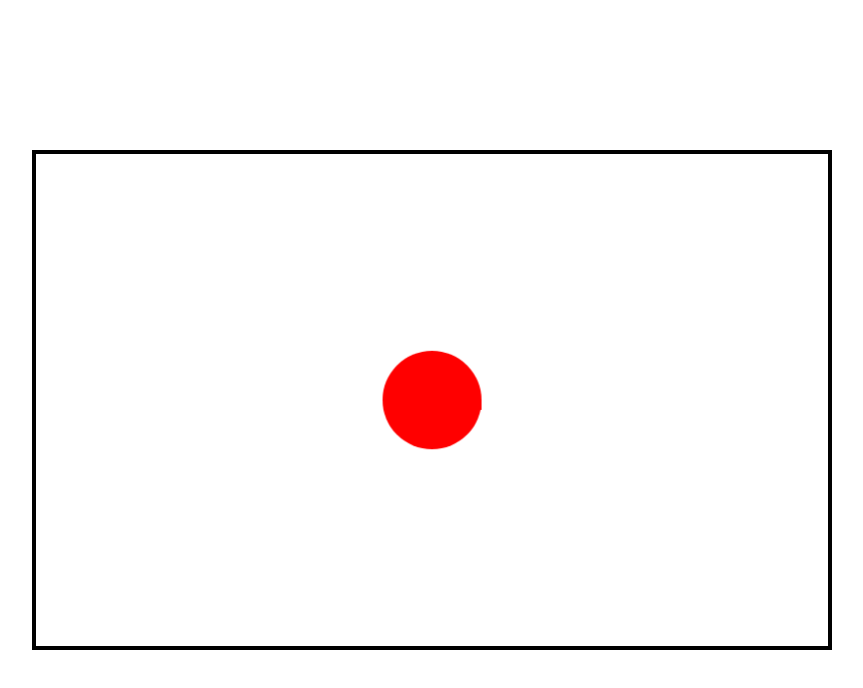
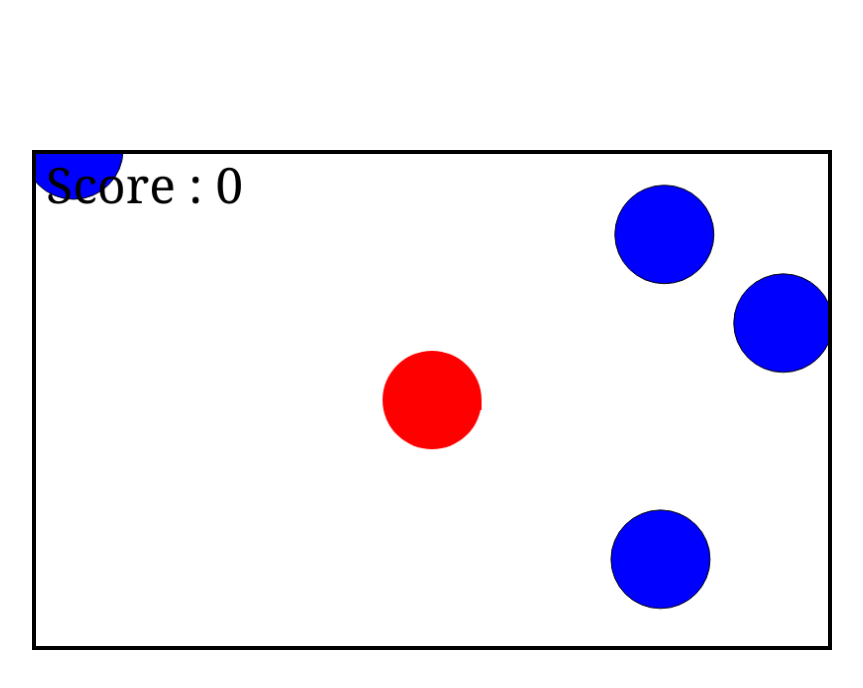
Before and after one commit to Seek4samurai/web-games, a website: page fishbait/index.html in a window 1280 px wide. Shown: the whole page, without its empty margins (208-1071 px from the left). Drawn offline with Linux system fonts and the light colour scheme.

Commit message:
added scoring and started fish images

```diff
--- a/fishbait/index.html
+++ b/fishbait/index.html
@@ -4,6 +4,12 @@
     <meta charset="UTF-8" />
     <meta http-equiv="X-UA-Compatible" content="IE=edge" />
     <meta name="viewport" content="width=device-width, initial-scale=1.0" />
+    <link rel="preconnect" href="https://fonts.googleapis.com" />
+    <link rel="preconnect" href="https://fonts.gstatic.com" crossorigin />
+    <link
+      href="https://fonts.googleapis.com/css2?family=Press+Start+2P&display=swap"
+      rel="stylesheet"
+    />
     <link rel="stylesheet" href="style.css" />
     <title>Fish Bait</title>
   </head>
--- a/fishbait/script.js
+++ b/fishbait/script.js
@@ -64,12 +64,74 @@ class Player {
 const player = new Player();
 
 // Bubbles
+const bubblesArray = [];
+class Bubble {
+  constructor() {
+    this.x = Math.random() * canvas.width;
+    this.y = canvas.height + 100;
+    this.radius = 50;
+    this.speed = Math.random() * 5 + 1;
+    this.distance;
+    this.counted = false;
+    this.sound = Math.random() <= 0.5 ? "sound1" : "sound2";
+  }
+  update() {
+    this.y -= this.speed;
+    const dx = this.x - player.x;
+    const dy = this.y - player.y;
+    this.distance = Math.sqrt(dx * dx + dy * dy);
+  }
+  draw() {
+    ctx.fillStyle = "blue";
+    ctx.beginPath();
+    ctx.arc(this.x, this.y, this.radius, 0, Math.PI * 2);
+    ctx.fill();
+    ctx.closePath();
+    ctx.stroke();
+  }
+}
+
+const bubblePop1 = document.createElement("audio");
+bubblePop1.src = "Plop.ogg";
+const bubblePop2 = document.createElement("audio");
+bubblePop2.src = "bubbles-single1.wav";
+
+function handleBubbles() {
+  if (gameFrame % 50 == 0) {
+    bubblesArray.push(new Bubble());
+  }
+  for (let i = 0; i < bubblesArray.length; i++) {
+    bubblesArray[i].update();
+    bubblesArray[i].draw();
+  }
+  for (let i = 0; i < bubblesArray.length; i++) {
+    if (bubblesArray[i].y < 0 - bubblesArray[i].radius * 2) {
+      bubblesArray.splice(i, 1);
+    }
+    if (bubblesArray[i].distance < bubblesArray[i].radius + player.radius) {
+      if (!bubblesArray[i].counted) {
+        if (bubblesArray[i].sound == "sound1") {
+          bubblePop1.play();
+        } else {
+          bubblePop2.play();
+        }
+        score++;
+        bubblesArray[i].counted = true;
+        bubblesArray.splice(i, 1);
+      }
+    }
+  }
+}
 
 // Animation Loop
 function animate() {
   ctx.clearRect(0, 0, canvas.width, canvas.height);
+  handleBubbles();
   player.update();
   player.draw();
+  ctx.fillStyle = "black";
+  ctx.fillText("Score : " + score, 10, 50);
+  gameFrame++;
   requestAnimationFrame(animate);
 }
 animate();
--- a/fishbait/style.css
+++ b/fishbait/style.css
@@ -3,7 +3,9 @@
   padding: 0;
   box-sizing: border-box;
 }
+
 body {
+  font-family: "Press Start 2P", cursive;
   width: 100vw;
   height: 100vh;
   display: flex;
```
Also changed, not shown: fishbait/fish_swim_left.png (added), 4 other files.
